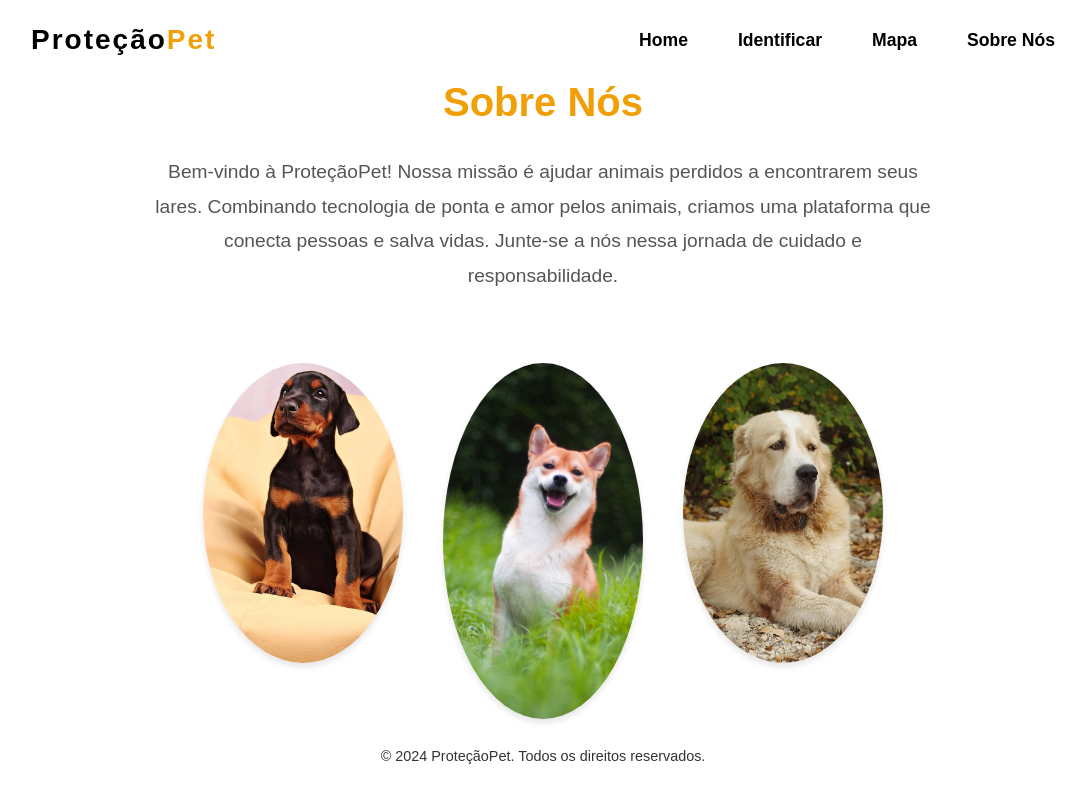
After one commit to GabrielVictor2022/Protecao_Pet, a Flask app: page /about in a window 1280 px wide. The commit adds this page. Shown: the whole page, without its empty margins (97-1183 px from the left). Run offline with Flask 3, Linux system fonts and the light colour scheme.

Commit message:
Beta Version 1.0

```diff
--- a/app.py
+++ b/app.py
@@ -4,49 +4,98 @@ import json
 from google.cloud import vision
 import numpy as np
 from sklearn.neighbors import KNeighborsClassifier
+from sklearn.preprocessing import MinMaxScaler
 
 app = Flask(__name__)
 
-# Configuração para Google Vision API
-os.environ["GOOGLE_APPLICATION_CREDENTIALS"] = "protecaopet-c2d6fde921be.json"
+# Configurar a variável de ambiente no código (opcional se já configurado no terminal)
+os.environ["GOOGLE_APPLICATION_CREDENTIALS"] = r"C:\Users\gabri\OneDrive\Documents\projeto_Protecao_Pet\protecaopet-0ce908d3d876.json"
 
-# Dados fictícios para bairros de Recife
+# Dados de bairros
 data = [
-    {"bairro": "Boa Viagem", "denuncias": 15, "renda": 5000, "lat": -8.120, "lng": -34.915},
-    {"bairro": "Casa Amarela", "denuncias": 30, "renda": 2000, "lat": -8.038, "lng": -34.908},
-    {"bairro": "Afogados", "denuncias": 20, "renda": 3000, "lat": -8.078, "lng": -34.920},
-    {"bairro": "Torre", "denuncias": 10, "renda": 4000, "lat": -8.040, "lng": -34.925},
-    {"bairro": "Espinheiro", "denuncias": 5, "renda": 7000, "lat": -8.043, "lng": -34.898},
+    {"bairro": "Boa Viagem", "denuncias": 35, "renda": 7500, "lat": -8.122, "lng": -34.902},
+    {"bairro": "Casa Amarela", "denuncias": 25, "renda": 1800, "lat": -8.026, "lng": -34.917},
+    {"bairro": "Afogados", "denuncias": 18, "renda": 3200, "lat": -8.0774, "lng": -34.9062},
+    {"bairro": "Torre", "denuncias": 12, "renda": 4500, "lat": -8.0450, "lng": -34.909},
+    {"bairro": "Espinheiro", "denuncias": 8, "renda": 8000, "lat": -8.043, "lng": -34.891},
+    {"bairro": "Pina", "denuncias": 15, "renda": 5000, "lat": -8.095, "lng": -34.886},
+    {"bairro": "Jardim São Paulo", "denuncias": 28, "renda": 2200, "lat": -8.081, "lng": -34.943},
+    {"bairro": "Ipsep", "denuncias": 10, "renda": 3000, "lat": -8.1074, "lng": -34.9232},
+    {"bairro": "Tamarineira", "denuncias": 20, "renda": 3500, "lat": -8.029, "lng": -34.901},
+    {"bairro": "Caxangá", "denuncias": 22, "renda": 2800, "lat": -8.0312, "lng": -34.9549},
+    {"bairro": "Várzea", "denuncias": 18, "renda": 2600, "lat": -8.046, "lng": -34.963},
+    {"bairro": "Ibura", "denuncias": 30, "renda": 1500, "lat": -8.1216, "lng": -34.9421},
+    {"bairro": "Graças", "denuncias": 5, "renda": 7200, "lat": -8.047, "lng": -34.899},
 ]
 
-# Preparação do modelo k-NN
+# Preparação do modelo k-NN com normalização
 X = np.array([[d["denuncias"], d["renda"]] for d in data])
-y = ["Alto" if d["denuncias"] > 20 else "Médio" if d["denuncias"] > 10 else "Baixo" for d in data]
+
+# Normaliza os dados de denúncias e renda
+scaler = MinMaxScaler()
+X_normalized = scaler.fit_transform(X)
+
+# Criação do alvo (rótulos)
+y = [
+    "Alto" if d["denuncias"] > 30 else
+    "Médio" if d["denuncias"] > 15 else
+    "Baixo"
+    for d in data
+]
+
+# Treina o modelo k-NN com os dados normalizados
 knn = KNeighborsClassifier(n_neighbors=3)
-knn.fit(X, y)
+knn.fit(X_normalized, y)
 
 # Página inicial
 @app.route("/")
 def home():
-    return render_template("index.html")
+    # Gera os dados do gráfico com classificação atualizada
+    grafico_dados = [
+        {
+            "bairro": d["bairro"],
+            "denuncias": d["denuncias"],
+            "risco": knn.predict(scaler.transform([[d["denuncias"], d["renda"]]]))[0]
+        }
+        for d in data
+    ]
+    return render_template("index.html", grafico_dados=grafico_dados)
+
+@app.route('/index')
+def index():
+    return render_template('index.html')
+
+@app.route('/about')
+def about():
+    return render_template('about.html')
 
 # Mapa com áreas de risco
 @app.route("/map")
 def map_view():
     classified_data = [
-        {**d, "risco": knn.predict([[d["denuncias"], d["renda"]]])[0]} for d in data
+        {
+            **d,
+            "risco": knn.predict(scaler.transform([[d["denuncias"], d["renda"]]]))[0]
+        }
+        for d in data
     ]
 
     # Gera os dados do gráfico
     grafico_dados = [
-        {"bairro": d["bairro"], "denuncias": d["denuncias"], "risco": knn.predict([[d["denuncias"], d["renda"]]])[0]}
+        {
+            "bairro": d["bairro"],
+            "denuncias": d["denuncias"],
+            "risco": knn.predict(scaler.transform([[d["denuncias"], d["renda"]]]))[0]
+        }
         for d in data
     ]
 
     return render_template("map.html", data=classified_data, grafico_dados=grafico_dados)
 
 
-# Reconhecimento de imagens com Google Vision API
+# Instancia o cliente Vision API uma vez, fora das funções
+client = vision.ImageAnnotatorClient()
+
 @app.route("/recognize", methods=["GET", "POST"])
 def recognize_view():
     if request.method == "POST":
@@ -62,14 +111,15 @@ def recognize_view():
         file.save(filepath)
 
         # Configuração da API Vision
-        client = vision.ImageAnnotatorClient()
         with open(filepath, "rb") as image_file:
             content = image_file.read()
         image = vision.Image(content=content)
+
+        # Reconhecimento básico de rótulos
         response = client.label_detection(image=image)
+        labels = response.label_annotations
+        result = None
 
-        # Processa os resultados da API Vision
-        labels = response.label_annotations
         for label in labels:
             if label.description.lower() in ["dog", "cat"]:
                 result = {
@@ -84,9 +134,17 @@ def recognize_view():
         else:
             result = {"animal": "Não identificado", "caracteristicas": {}}
 
+        # Adiciona a análise de propriedades de cores
+        color_response = client.image_properties(image=image)
+        colors = color_response.image_properties_annotation.dominant_colors.colors
+        if colors:
+            dominant_color = colors[0].color
+            result["caracteristicas"]["cor"] = f"rgb({int(dominant_color.red)}, {int(dominant_color.green)}, {int(dominant_color.blue)})"
+
         return render_template("recognize.html", result=result)
 
     return render_template("recognize.html")
+
 
 # API para gráficos (exemplo de dados)
 @app.route("/api/denuncias")
--- /dev/null
+++ b/static/style.css
@@ -0,0 +1,346 @@
+      * {
+        margin: 0;
+        padding: 0;
+        box-sizing: border-box;
+        font-family: 'Arial', 'Helvetica', sans-serif;
+    }
+    html,
+    body {
+        height: 100%;
+        width: 100%;
+    }
+    .main {
+        height: 100%;
+        width: 100%;
+    }
+    header {
+        padding-left: 10%;
+        padding-right: 10%;
+        height: 10%;
+        display: flex;
+        justify-content: space-between;
+        align-items: center;
+    }
+    header h1 {
+        letter-spacing: 2px;
+        font-size: 28px;
+        text-transform: capitalize;
+        font-weight: 700;
+    }
+    h1 span {
+        color: rgb(241, 159, 6);
+        text-transform: capitalize;
+    }
+    nav {
+        display: flex;
+        gap: 50px;
+
+        font-size: 17px;
+    }
+    nav a {
+        color: black;
+        text-decoration: none;
+        text-transform: capitalize;
+        font-weight: 600;
+        transition: .2s;
+    }
+    nav a:hover{
+        text-decoration: underline;
+        font-weight: 600;
+        /* transition-delay: .3s; */
+
+    }
+    header button{
+        font-size: 17px;
+        padding: 12px 25px;
+        border: none;
+        border-radius: 10px;
+        background-color: rgb(241, 159, 6);
+        color:white;
+        cursor: pointer;
+        text-transform: capitalize;
+        font-family: 'Times New Roman', Times, serif;
+        font-weight: 600;
+    }
+    header button:hover{
+        background-color: white;
+        color: rgb(235, 162, 5);
+        border: 1px solid gray;
+    }
+    .main .para{
+        position: absolute;
+        top: 17%;
+        left: 15%;
+        font-size: 19px;
+        font-weight: 700;
+        text-transform: capitalize;
+    }
+    .main .para span{
+
+        font-size: 30px;
+        font-weight: 900;
+    }
+    .txt{
+        position: absolute;
+        top: 25%;
+        left: 15%;
+        height: 400px;
+        width: 400px;
+        /* background-color: blueviolet; */
+    }
+    .txt h3{
+        line-height: 60px;
+        font-size: 50px;
+        text-transform: capitalize;
+        font-family: gilroy;
+        font-weight: 900;
+        letter-spacing: 1px;
+    }
+    .txt h3 span{
+        color: rgb(241, 159, 6);
+    }
+    .txt p{
+        margin-top: 15px;
+        font-size: 18px;
+        width: 100%;
+        letter-spacing: 1px;
+    }
+    .txt button{
+        cursor: pointer;
+        margin-top: 30px;
+        font-size: 18px;
+        letter-spacing: 1px;
+        text-transform: capitalize;
+        font-family: 'Lucida Sans', 'Lucida Sans Regular', 'Lucida Grande', 'Lucida Sans Unicode', Geneva, Verdana, sans-serif;
+        padding: 10px 20px;
+        border: none;
+    border-radius: 10px;
+    }
+    .txt .btn1{
+        color: #fff;
+        background-color:rgb(241, 159, 6);
+    }
+    .txt .btn1:hover{
+        color: rgb(255, 170, 13);
+        background-color:rgb(158, 156, 153);
+    }
+    .txt .btn1 a{
+        text-decoration: none;
+        color: #fff;
+    }
+    .box{
+        margin: 20px;
+        height: 350px;
+        width: 230px;
+        background-color: rgb(241, 159, 6);
+        border-radius: 450px;
+    }
+    .a{
+        position: absolute;
+        top: 15%;
+        right: 20%;
+        background-image: url(https://media.istockphoto.com/id/1435010849/photo/labrador-retriever-dog-panting-and-ginger-cat-sitting-in-front-of-dark-yellow-background.jpg?b=1&s=170667a&w=0&k=20&c=Rr2nJh68FjKPZKvB6VPwnCHT4QEOZR9g_Xh7OxbMIcc=);
+        background-position: center;
+        background-size: cover;
+    }
+    .b{
+        background-position: center;
+        background-size: cover;
+        background-image: url(https://images.unsplash.com/photo-1506891536236-3e07892564b7?ixlib=rb-4.0.3&ixid=MnwxMjA3fDB8MHxzZWFyY2h8NDR8fGNhdHxlbnwwfHwwfHw%3D&auto=format&fit=crop&w=500&q=60);
+        position: absolute;
+        bottom: -10px;
+        right: 1.5%;
+    }
+    h4{
+        font-size: 15px;
+        position: absolute;
+        bottom: 10px;
+        left: 45%;
+        text-transform: capitalize;
+        letter-spacing: 3px;
+        text-align: center;
+        font-weight: 500;
+        font-family: Impact, Haettenschweiler, 'Arial Narrow Bold', sans-serif;
+    }
+
+    h1 {
+        text-align: center;
+        font-size: 2.5rem;
+        margin: 20px 0;
+        font-weight: bold;
+        text-transform: uppercase;
+    }
+
+    form {
+        max-width: 600px;
+        margin: 30px auto;
+        padding: 20px;
+        background: #fff;
+        box-shadow: 0 4px 6px rgba(0, 0, 0, 0.1);
+        border-radius: 10px;
+    }
+
+    form label {
+        font-size: 1.2rem;
+        color: #555;
+        font-weight: bold;
+        margin-bottom: 10px;
+        display: inline-block;
+    }
+
+    form input[type="file"] {
+        display: block;
+        margin-top: 10px;
+        margin-bottom: 20px;
+        padding: 10px;
+        font-size: 1rem;
+        border: 1px solid #ccc;
+        border-radius: 5px;
+        width: 100%;
+        background-color: #f9f9f9;
+    }
+
+    form button {
+        display: inline-block;
+        padding: 10px 20px;
+        font-size: 1.2rem;
+        font-weight: bold;
+        color: #fff;
+        background-color: #f19f06;
+        border: none;
+        border-radius: 5px;
+        cursor: pointer;
+        text-transform: uppercase;
+        transition: background-color 0.3s ease-in-out;
+    }
+
+    form button:hover {
+        background-color: #e08e05;
+    }
+
+    p {
+        text-align: center;
+        margin: 20px auto;
+        font-size: 1.1rem; /* Um pouco maior para melhorar a legibilidade */
+        line-height: 1.8; /* Aumenta o espaçamento entre linhas */
+        color: #333; /* Cor escura, mas não preta, para suavizar a leitura */
+        max-width: 800px; /* Limita a largura para textos longos */
+        padding: 10px; /* Espaçamento interno */
+
+    }
+
+    .index{
+        text-align: left;
+    }
+
+    p[style="color: red;"] {
+        color: #d9534f;
+        font-weight: bold;
+    }
+
+    /* Resultados */
+    h2 {
+        text-align: center;
+        font-size: 1.8rem;
+        color: rgb(241, 159, 6);
+    }
+
+    ul {
+        list-style: none;
+        padding: 0;
+        margin: 20px auto;
+        max-width: 600px;
+        background: #fff;
+        padding: 20px;
+        border-radius: 10px;
+        box-shadow: 0 4px 6px rgba(0, 0, 0, 0.1);
+    }
+
+    ul li {
+        font-size: 1.2rem;
+        margin: 10px 0;
+        color: #555;
+    }
+
+    div[style*="background-color"] {
+        margin: 20px auto;
+        width: 50px;
+        height: 50px;
+        border: 2px solid #ccc;
+        border-radius: 5px;
+        display: block;
+    }
+
+    /* Link para navegação */
+    a {
+        display: block;
+        text-align: center;
+        font-size: 1.1rem;
+        color: #f19f06;
+        text-decoration: none;
+        font-weight: bold;
+    }
+
+    /* Mapa */
+#map {
+    margin: 20px auto;
+    border-radius: 10px;
+    box-shadow: 0 4px 6px rgba(0, 0, 0, 0.1);
+    max-width: 90%;
+    border: 2px solid #f19f06;
+}
+
+/* Gráfico */
+canvas {
+    display: block;
+    margin: 20px auto;
+    max-width: 90%;
+    padding: 10px;
+    background-color: #fff;
+    border-radius: 10px;
+    box-shadow: 0 4px 6px rgba(0, 0, 0, 0.1);
+    border: 2px solid #f19f06;
+}
+
+/* Tooltip do mapa */
+.leaflet-popup-content {
+    font-size: 1rem;
+    font-weight: bold;
+    color: #333;
+    text-transform: capitalize;
+}
+
+/* Botões do mapa */
+.leaflet-control {
+    font-size: 0.9rem;
+}
+
+/* Barra de Zoom do Leaflet */
+.leaflet-control-zoom {
+    border-radius: 5px;
+    overflow: hidden;
+    box-shadow: 0 2px 5px rgba(0, 0, 0, 0.2);
+}
+
+.leaflet-control-zoom a {
+    color: #f19f06;
+    font-weight: bold;
+}
+
+.leaflet-control-zoom a:hover {
+    color: #e08e05;
+    background: rgba(255, 255, 255, 0.8);
+}
+
+/* Gráfico */
+.chart-same-size {
+    width: 60%;
+    height: 500px;
+    display: block;
+    margin: 20px auto;
+    padding: 10px;
+    background-color: #fff;
+    border-radius: 10px;
+    box-shadow: 0 4px 6px rgba(0, 0, 0, 0.1);
+    border: 2px solid #f19f06;
+}
--- /dev/null
+++ b/templates/about.html
@@ -0,0 +1,127 @@
+<!DOCTYPE html>
+<html lang="pt-br">
+<head>
+    <meta charset="UTF-8">
+    <meta name="viewport" content="width=device-width, initial-scale=1.0">
+    <title>Sobre Nós</title>
+    <link rel="stylesheet" href="{{ url_for('static', filename='style.css') }}">
+    <link href="https://cdnjs.cloudflare.com/ajax/libs/font-awesome/6.0.0-beta3/css/all.min.css" rel="stylesheet">
+    <style>
+        nav a:hover {
+            color: #333;
+        }
+
+        .about-section {
+            text-align: center;
+        }
+
+        .about-section h2 {
+            font-size: 2.5rem;
+            color: #f19f06;
+            margin-bottom: 20px;
+        }
+
+        .about-section p {
+            font-size: 1.2rem;
+            color: #555;
+            line-height: 1.8;
+            margin: 20px auto;
+            max-width: 800px;
+        }
+
+        .team-section {
+            padding: 40px 10%;
+            background-color: #fff;
+            text-align: center;
+        }
+
+        .team-section h3 {
+            font-size: 2rem;
+            color: #333;
+            margin-bottom: 20px;
+        }
+
+        .team-members {
+            display: flex;
+            justify-content: center;
+            gap: 40px;
+            flex-wrap: wrap;
+        }
+
+        .team-member {
+            width: 200px;
+            text-align: center;
+        }
+
+        .team-member img {
+            width: 100%;
+            border-radius: 50%;
+            box-shadow: 0 4px 6px rgba(0, 0, 0, 0.1);
+        }
+
+        .team-member h4 {
+            margin-top: 10px;
+            font-size: 1.2rem;
+            color: #333;
+        }
+
+        .team-member p {
+            font-size: 0.9rem;
+            color: #777;
+        }
+
+        footer {
+        position: absolute;
+        bottom: 0;
+        width: 100%;
+        }
+
+        footer p {
+            font-size: 0.9rem;
+        }
+
+        footer a {
+            color: #f19f06;
+            text-decoration: none;
+        }
+    </style>
+</head>
+<body>
+    <header>
+        <h1>Proteção<span>Pet</span></h1>
+        <nav>
+            <a href="/index">Home</a>
+            <a href="/recognize">Identificar</a>
+            <a href="/map">Mapa</a>
+            <a href="/about">Sobre Nós</a>
+        </nav>
+    </header>
+
+    <section class="about-section">
+        <h2>Sobre Nós</h2>
+        <p>
+            Bem-vindo à ProteçãoPet! Nossa missão é ajudar animais perdidos a encontrarem seus lares.
+            Combinando tecnologia de ponta e amor pelos animais, criamos uma plataforma que conecta pessoas
+            e salva vidas. Junte-se a nós nessa jornada de cuidado e responsabilidade.
+        </p>
+    </section>
+
+    <section class="team-section">
+        <div class="team-members">
+            <div class="team-member">
+                <img src="{{ url_for('static', filename='images/dog1.jpg') }}" alt="dog">
+            </div>
+            <div class="team-member">
+                <img src="{{ url_for('static', filename='images/dog2.jpg') }}" alt="dog">
+            </div>
+            <div class="team-member">
+                <img src="{{ url_for('static', filename='images/dog3.jpg') }}" alt="dog">
+            </div>
+        </div>
+    </section>
+
+    <footer>
+        <p>&copy; 2024 ProteçãoPet. Todos os direitos reservados.</p>
+    </footer>
+</body>
+</html>
```
Also changed, not shown: protecaopet-c2d6fde921be.json (deleted, +0 -13 lines), templates/index.html (+22 -18 lines), templates/map.html (+79 -15 lines), templates/recognize.html (+20 -1 lines), static/images/Foto-Gab.png (added), static/images/dog1.jpg (added), static/images/dog2.jpg (added), static/images/dog3.jpg (added), uploads/black-dog.jpeg (deleted), uploads/dog2.jpg (added), uploads/dog3.jpg (added), uploads/imagem_2024-12-04_150513372.png (added), uploads/unnamed.jpg (added).
